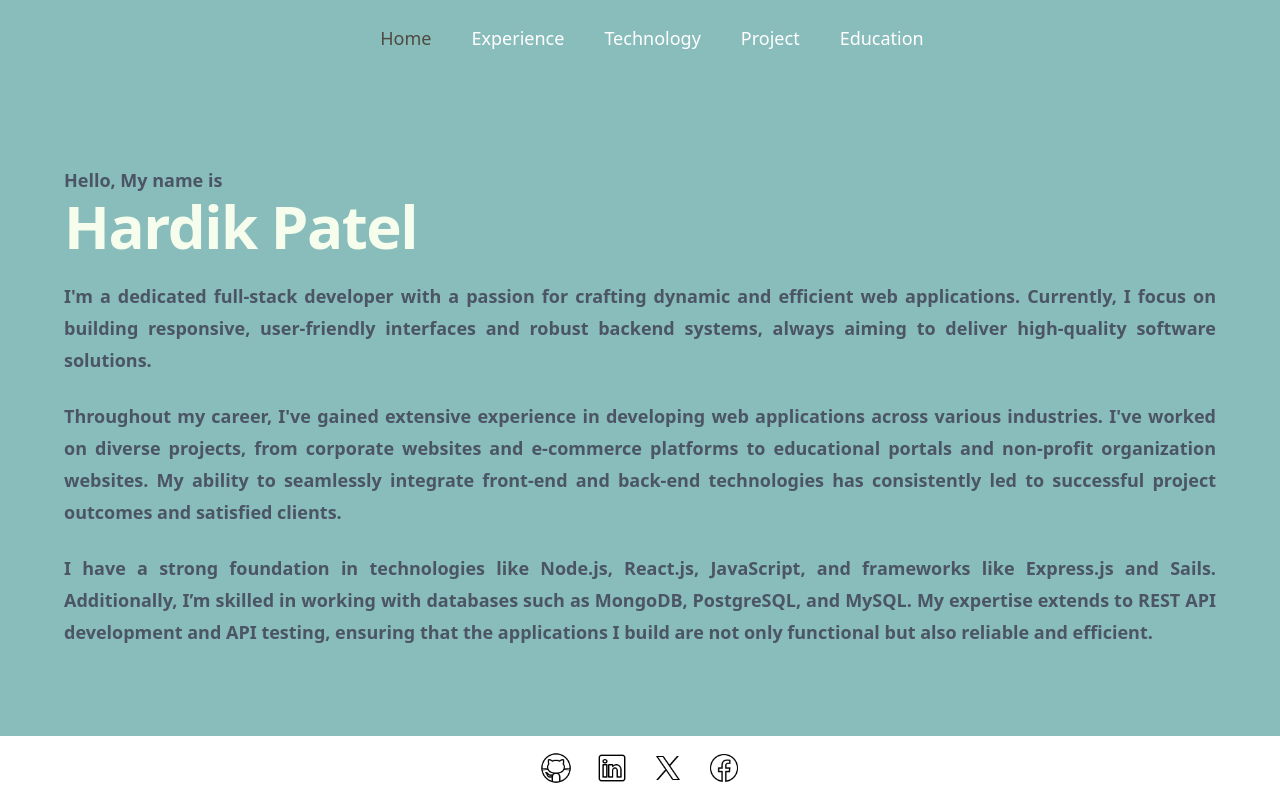
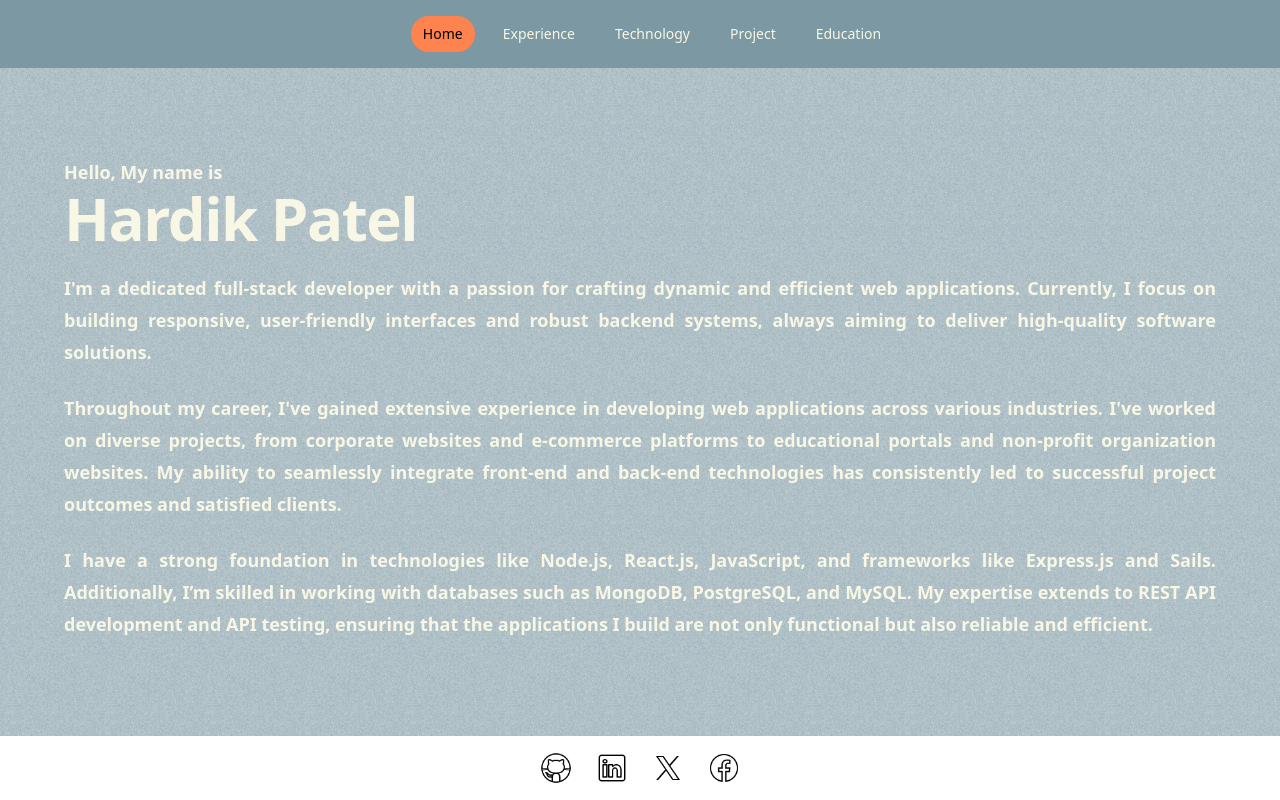
Before and after one commit to hardikpatel2906/my-portfolio, a React (Create React App) app: page / in a window 1280 px wide. Built offline with nearby package versions, Linux system fonts and the light colour scheme.

Commit message:
Change in Navbar and Home

```diff
--- a/src/App.js
+++ b/src/App.js
@@ -2,11 +2,12 @@ import './App.css';
 import Navbar from './components/Navbar';
 import Footer from './components/Footer';
 import Home from './components/Home';
+
 function App() {
   return (
-    <div className='flex flex-col min-h-screen'>
+    <div className="flex flex-col min-h-screen bg-noise" >
       <Navbar />
-      <div className='flex-grow p-6 bg-[#88BDBC]'>
+      <div className='flex-grow p-6 bg-[#7c98a2]  bg-noise bg-noise-pattern bg-opacity'>
         <Home />
       </div>
       <Footer />
--- a/src/components/Home.js
+++ b/src/components/Home.js
@@ -2,13 +2,13 @@ const Home = () => {
     return (
         <div className="mx-auto max-w-6xl py-32 sm:py-48 lg:py-10">
             <div className="text-left">
-                <p className="mt-6 text-lg leading-8 font-semibold text-gray-600 text-justify">Hello, My name is </p>
-                <h1 className='tracking-tight font-semibold text-[#f6fded] sm:text-6xl'>Hardik Patel</h1>
-                <p className="mt-6 text-lg leading-8 font-semibold text-gray-600 text-justify">I'm a dedicated full-stack developer with a passion for crafting dynamic and efficient web applications. Currently, I focus on building responsive, user-friendly interfaces and robust backend systems, always aiming to deliver high-quality software solutions.</p>
-                <p className="mt-6 text-lg leading-8 font-semibold text-gray-600 text-justify">
+                <p className="mt-6 text-lg leading-8 font-semibold text-[#f8f7e5] text-justify">Hello, My name is </p>
+                <h1 className='tracking-tight font-semibold text-[#f8f7e5] sm:text-6xl'>Hardik Patel</h1>
+                <p className="mt-6 text-lg leading-8 font-semibold text-[#f8f7e5] text-justify">I'm a dedicated full-stack developer with a passion for crafting dynamic and efficient web applications. Currently, I focus on building responsive, user-friendly interfaces and robust backend systems, always aiming to deliver high-quality software solutions.</p>
+                <p className="mt-6 text-lg leading-8 font-semibold text-[#f8f7e5] text-justify">
                     Throughout my career, I've gained extensive experience in developing web applications across various industries. I've worked on diverse projects, from corporate websites and e-commerce platforms to educational portals and non-profit organization websites. My ability to seamlessly integrate front-end and back-end technologies has consistently led to successful project outcomes and satisfied clients.
                 </p>
-                <p className="mt-6 text-lg leading-8 font-semibold text-gray-600 text-justify">
+                <p className="mt-6 text-lg leading-8 font-semibold text-[#f8f7e5] text-justify">
                     I have a strong foundation in technologies like Node.js, React.js, JavaScript, and frameworks like Express.js and Sails. Additionally, I’m skilled in working with databases such as MongoDB, PostgreSQL, and MySQL. My expertise extends to REST API development and API testing, ensuring that the applications I build are not only functional but also reliable and efficient.
                 </p>
             </div>
--- a/src/components/Navbar.js
+++ b/src/components/Navbar.js
@@ -12,7 +12,7 @@ const Navbar = () => {
     }
 
     return (
-        <div className="flex justify-center p-4 bg-[#88BDBC]">
+        <div className="flex justify-center p-4 bg-[#7c98a2]">
             <div className="hidden sm:ml-6 sm:block">
                 <div className="flex space-x-4">
                     {navigation.map((item) => (
@@ -21,8 +21,8 @@ const Navbar = () => {
                             href={item.href}
                             aria-current={item.current ? 'page' : undefined}
                             className={classNames(
-                                item.current ? 'text-[#4F4A41]' : 'text-white hover:text-[#4F4A41]',
-                                'rounded-md px-3 py-2 text-lg font-medium',
+                                item.current ? 'text-[#000000] bg-[#ff834f]' : 'text-[#f8f7e5] hover:text-[#4F4A41] hover:bg-[#ff834f]',
+                                'rounded-full px-3 py-2 text-sm font-medium',
                             )}
                         >
                             {item.name}
--- a/tailwind.config.js
+++ b/tailwind.config.js
@@ -2,7 +2,20 @@
 module.exports = {
   content: ["./src/**/*.{html,js}"],
   theme: {
-    extend: {},
+    extend: {
+      backgroundImage: {
+        'noise': "url('/public/noise.png')",
+      },
+      backgroundRepeat: {
+        'repeat': 'repeat',
+      },
+      backgroundSize: {
+        'noise-pattern': '100px 100px',  // Adjust the pattern size to your needs
+      },
+      opacity: {
+        'opacity': '0.1',
+      },
+    },
   },
   plugins: [],
 }
```
Also changed, not shown: public/noise.png (added).
